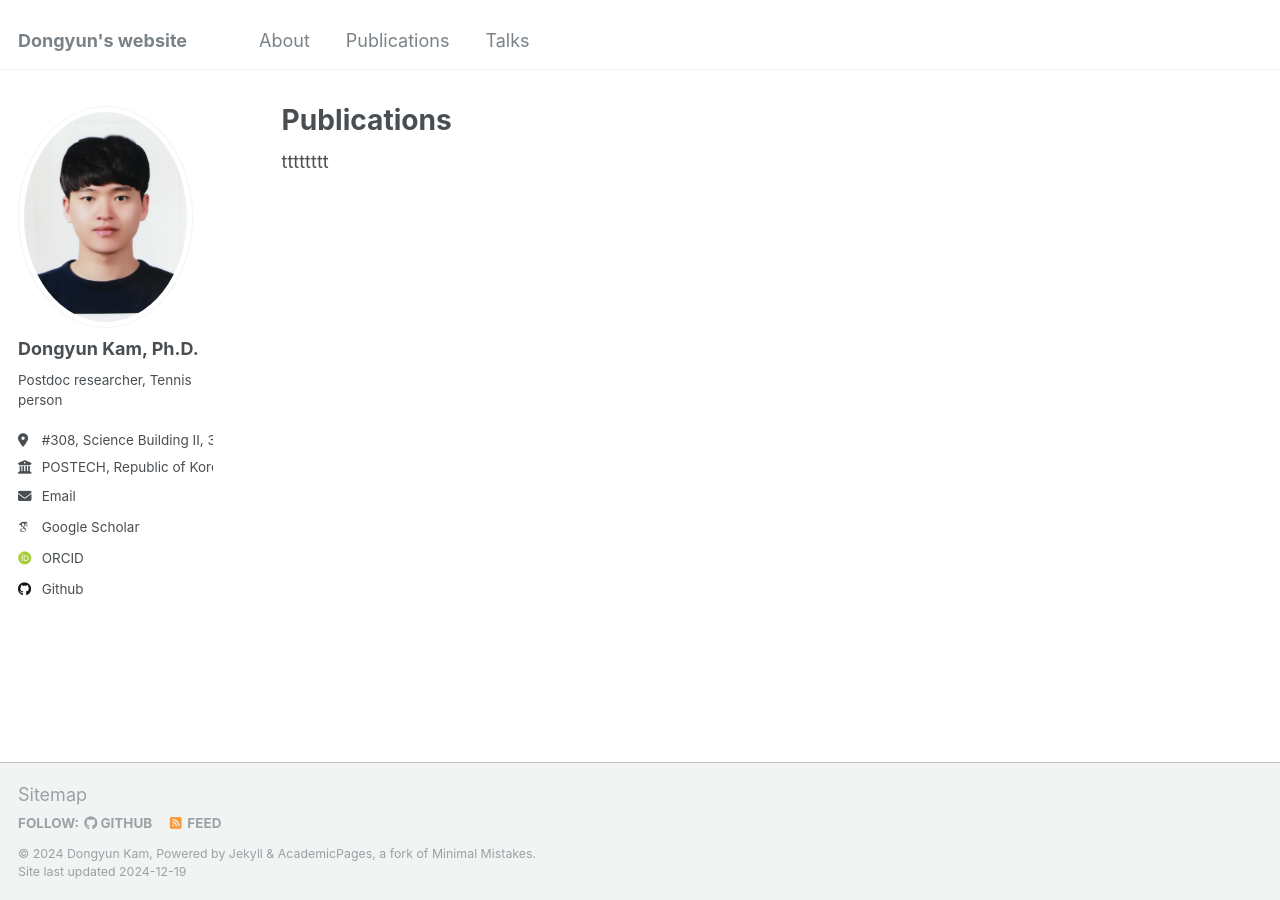
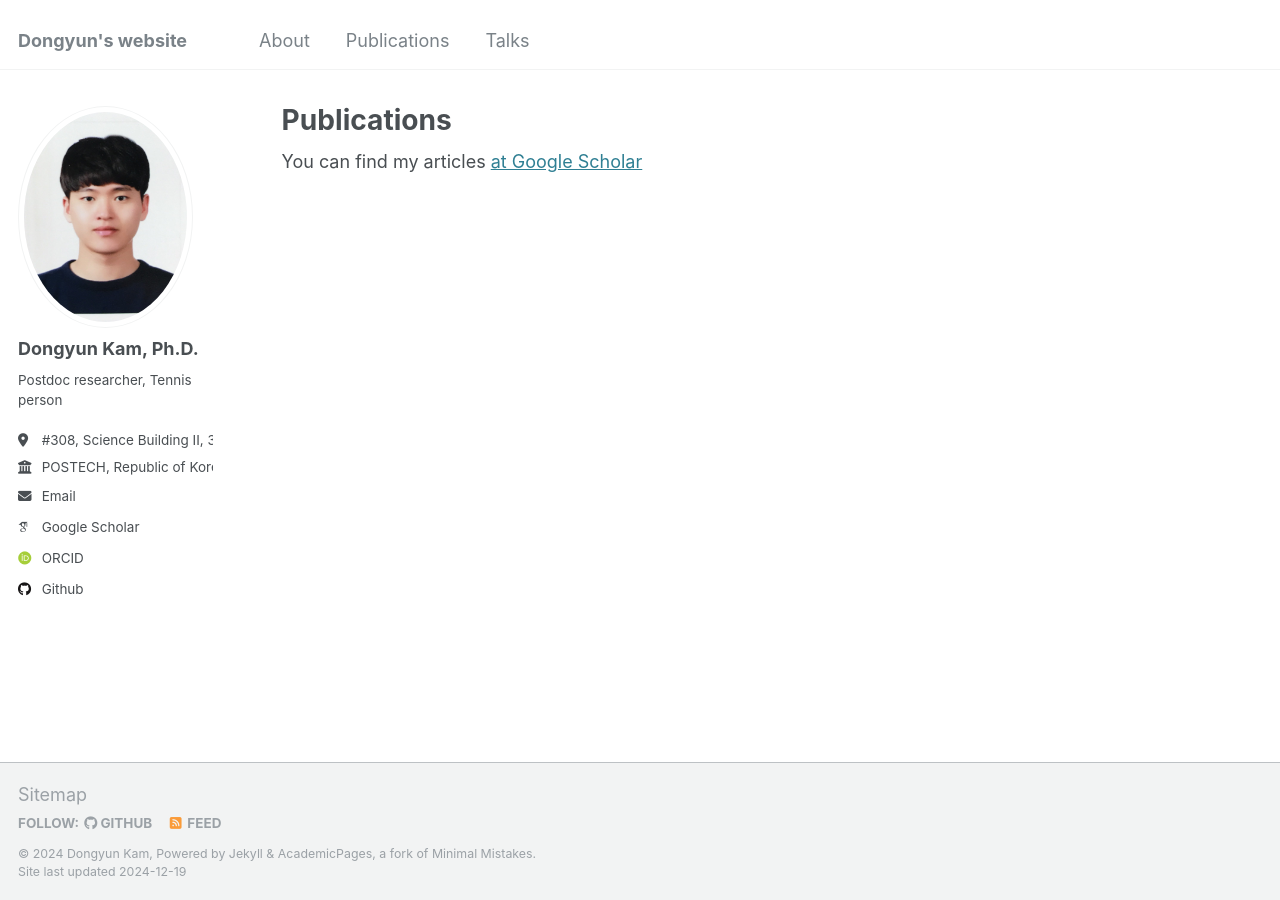
Before and after one commit to Dongyunkam/dongyunkam.github.io, a Jekyll site: the page built from _pages/publications.md, in a window 1280 px wide. Built offline with Jekyll 4.4.1, drawn with Linux system fonts in a browser that asks for light colours; some web fonts are replaced.

Commit message:
Update publications.md

```diff
--- a/_pages/publications.md
+++ b/_pages/publications.md
@@ -4,4 +4,4 @@ permalink: /publications/
 author_profile: true
 ---
 
-tttttttt
+You can find my articles [at Google Scholar]()
```
